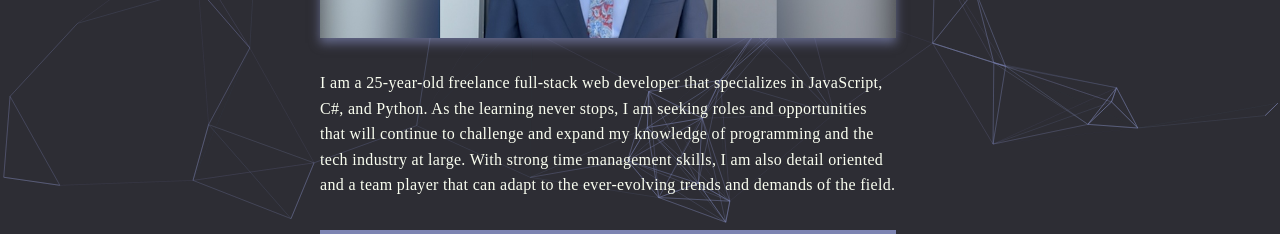
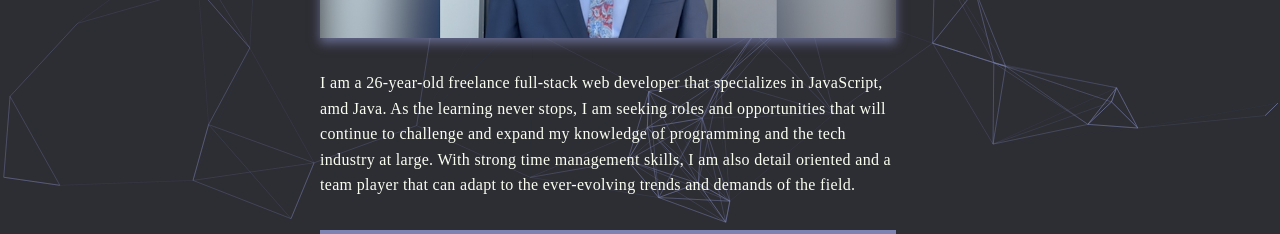
Before and after one commit to JaQwae/portfolio-page, a React (Vite) app: page /portfolio-page/about-me in a window 1280 px wide. Shown: the part 566-800 px from the top of the page. Built offline with nearby package versions, Linux system fonts and the light colour scheme; a web font is replaced by a local one.

Commit message:
updated about me

```diff
--- a/src/components/pages/AboutMe.jsx
+++ b/src/components/pages/AboutMe.jsx
@@ -17,7 +17,7 @@ const AboutMe = (props) => {
                     </img>
                 </section>
                 <section id='about-me-introduction-container'>
-                    <p className='about-me-text-paragraphs'>I am a 25-year-old freelance full-stack web developer that specializes in JavaScript, C#, and Python. As the learning never stops, I am seeking roles and opportunities that will continue to challenge and expand my knowledge of programming and the tech industry at large. With strong time management skills, I am also detail oriented and a team player that can adapt to the ever-evolving trends and demands of the field.</p>
+                    <p className='about-me-text-paragraphs'>I am a 26-year-old freelance full-stack web developer that specializes in JavaScript, amd Java. As the learning never stops, I am seeking roles and opportunities that will continue to challenge and expand my knowledge of programming and the tech industry at large. With strong time management skills, I am also detail oriented and a team player that can adapt to the ever-evolving trends and demands of the field.</p>
                 </section>
                 <hr className="about-me-page-break" id={`about-me-page-break-${props.theme}`}></hr>
                 <section id='about-me-education-container'>
--- a/src/components/pages/Home.jsx
+++ b/src/components/pages/Home.jsx
@@ -13,7 +13,7 @@ const Home = (theme) => {
                             ,
                         </h3>
                         <h3 className='home-page-intro-sentence'>a full stack web developer</h3>
-                        <h6 id='home-page-tech-stack'>JavaScript | MERN | C#</h6>
+                        <h6 id='home-page-tech-stack'>JavaScript | Java | MERN</h6>
                 </section>
                 <section className="social-media-icon-container">
                     <a href="https://www.linkedin.com/in/jaqwae-ellison/" target="_blank" rel="noreferrer noopener">
@@ -33,6 +33,7 @@ const Home = (theme) => {
                             {/* Gives hover animation over links */}
                             <span></span><span></span><span></span><span></span>
                         </i>
+
                     </a>
                 </section>
             </div>
```
